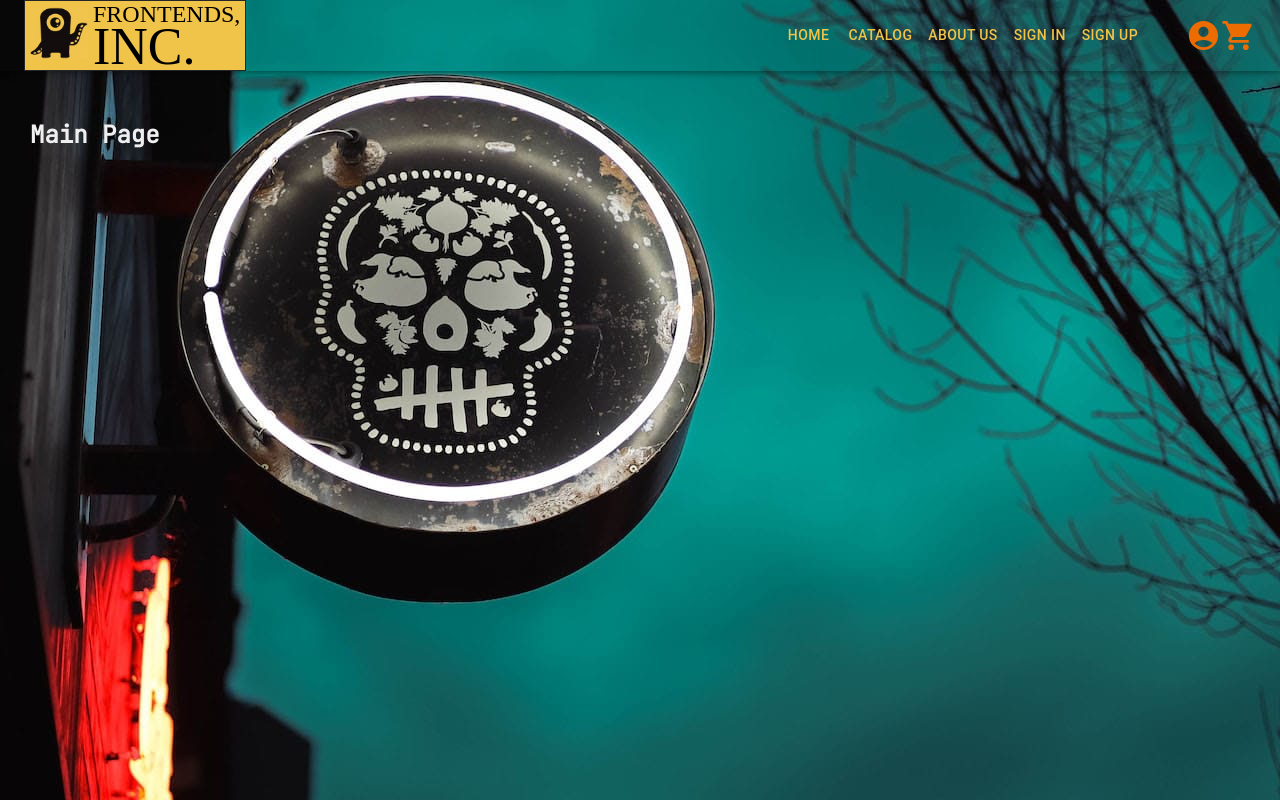
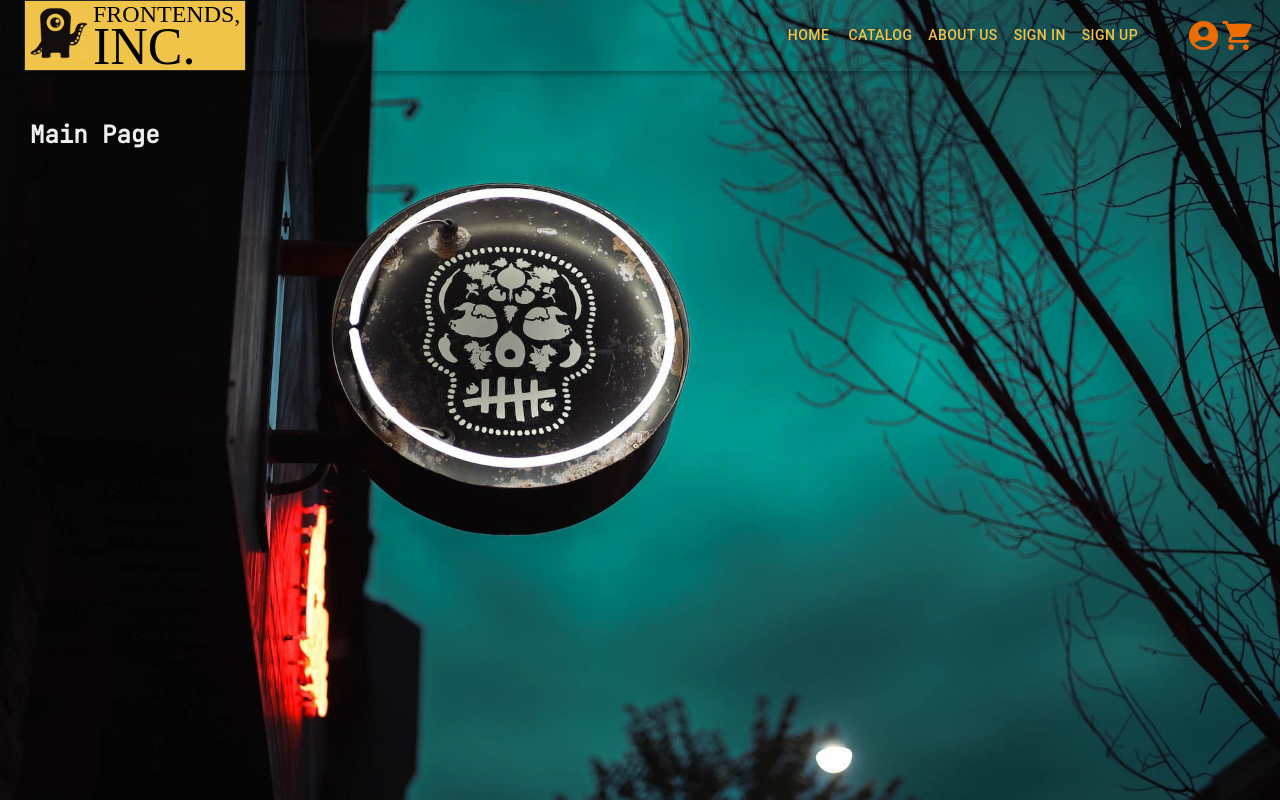
Before and after one commit to maximiloi/eCommerce-Application, a React (Vite) app in the folder monster-shop/: page / in a window 1280 px wide. Built offline with nearby package versions, Linux system fonts and the light colour scheme; a web font is replaced by a local one; what @commercetools/platform-sdk, @commercetools/sdk-client-v2 would draw is missing.

Commit message:
fix: bg style to cover

```diff
--- a/monster-shop/src/App.scss
+++ b/monster-shop/src/App.scss
@@ -2,9 +2,9 @@
 
 #app {
   min-height: 100vh;
-  background-color: $color-background;
-  background-image: url('./assets/images/wallpaper.jpg');
-  background-position: 50% 50%;
+  background:
+    center/cover no-repeat url('./assets/images/wallpaper.jpg'),
+    $color-background;
 
   font-family: $font-base;
   color: $color-light-xs;
```
